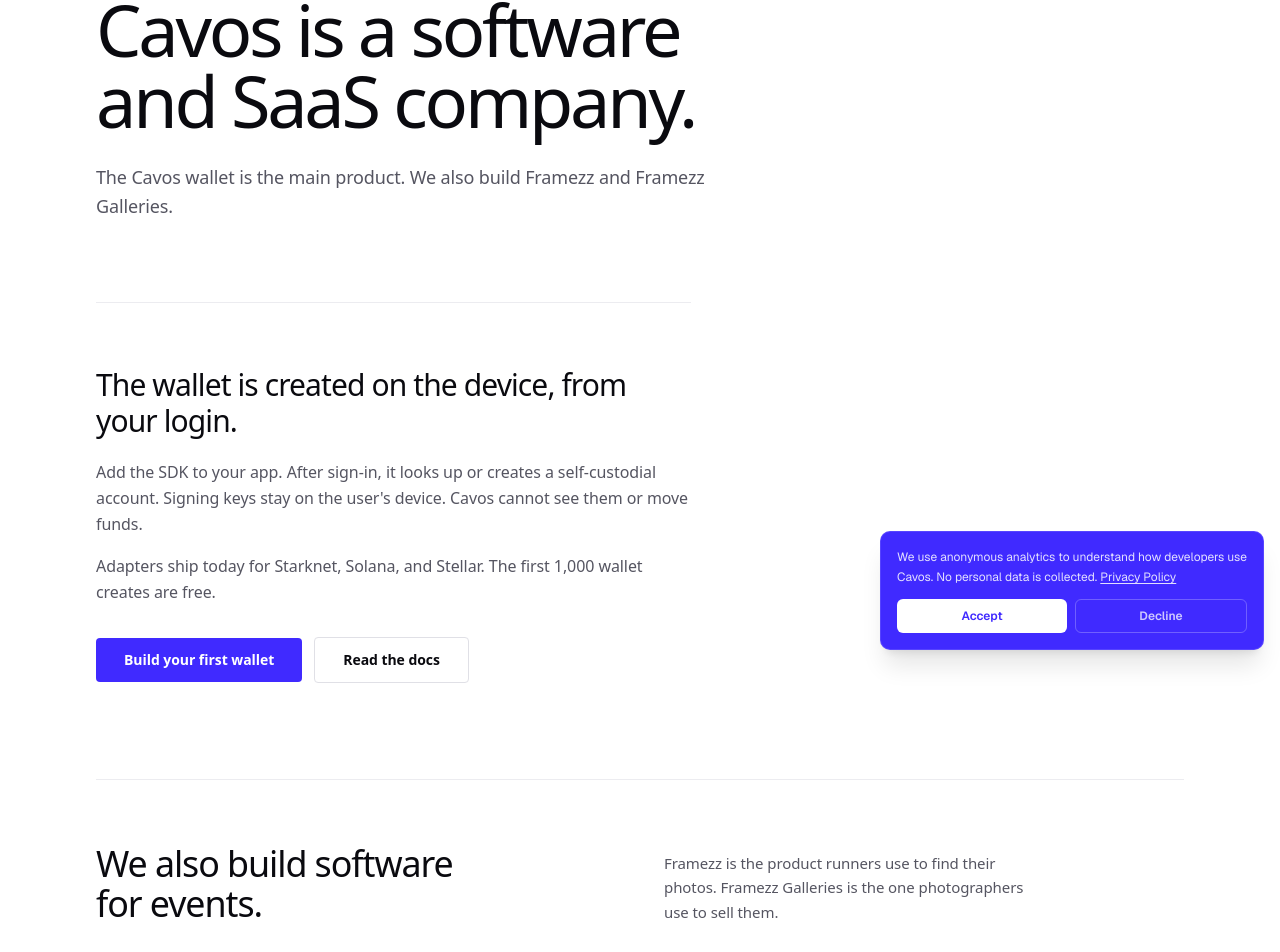
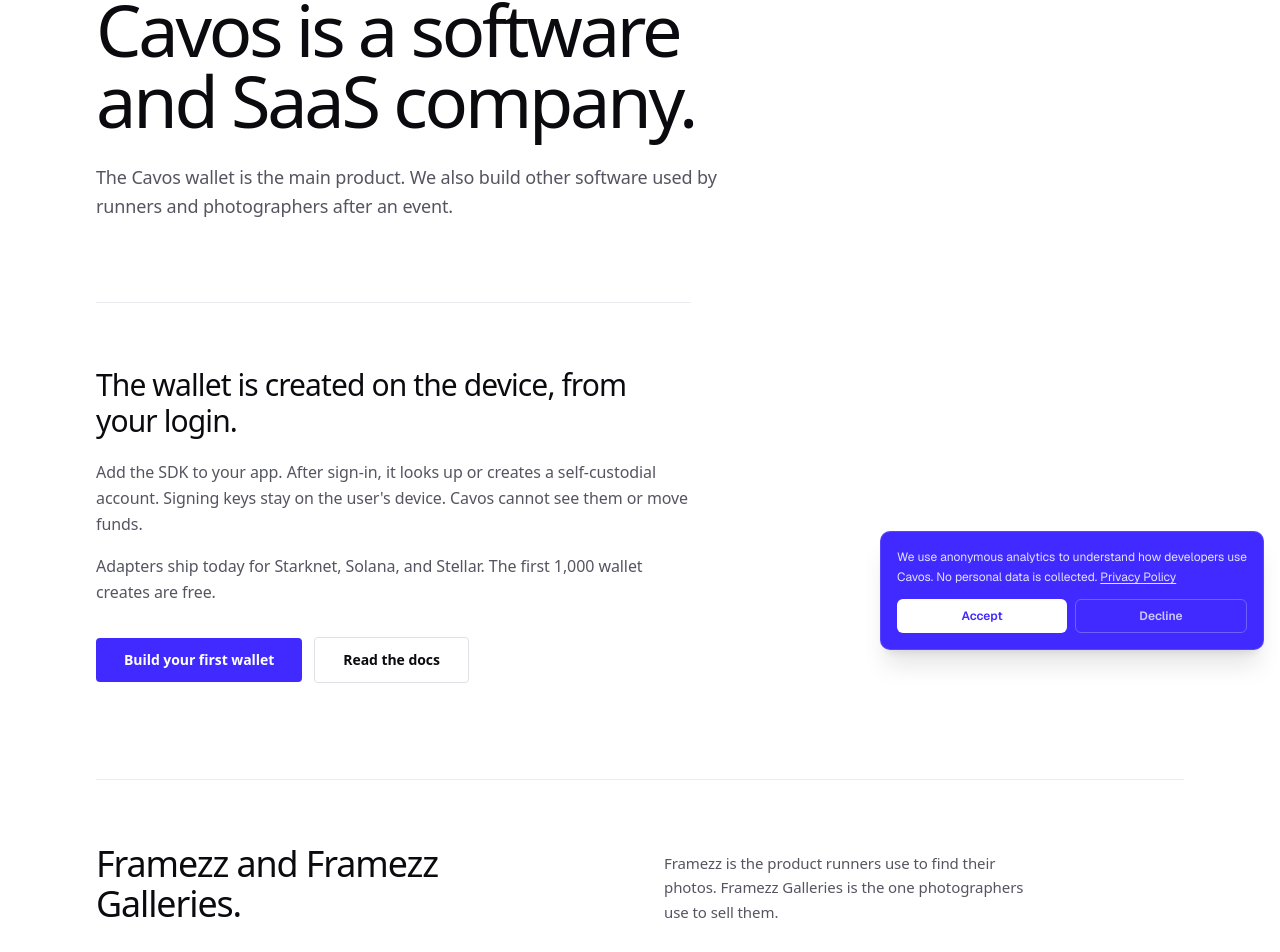
Before and after one commit to cavos-labs/cavos, a Next.js app in the folder cavos-web/: page /about in a window 1280 px wide. Shown: the part 134-1086 px from the top of the page. Built offline with nearby package versions, Linux system fonts and the light colour scheme; no server answers.

Commit message:
fix(about): lead other products into Framezz without factory wording
The first screen now says Cavos ships other software used after events,
then the next section names Framezz and Framezz Galleries.

Co-authored-by: adr!an <adrianvrj@users.noreply.github.com>

```diff
--- a/cavos-web/app/about/page.tsx
+++ b/cavos-web/app/about/page.tsx
@@ -41,8 +41,8 @@ export default function AboutPage() {
                         Cavos is a software and SaaS company.
                     </h1>
                     <p className="mt-7 max-w-[65ch] text-lg leading-relaxed text-muted">
-                        The Cavos wallet is the main product. We also build Framezz and
-                        Framezz Galleries.
+                        The Cavos wallet is the main product. We also build other software
+                        used by runners and photographers after an event.
                     </p>
                 </header>
 
@@ -79,7 +79,7 @@ export default function AboutPage() {
                 <section className="mt-20 border-t border-line pt-14 md:mt-24 md:pt-16">
                     <div className="grid gap-6 md:grid-cols-2 md:gap-12">
                         <h2 className="max-w-[18ch] text-[clamp(1.75rem,2.8vw,2.5rem)] font-medium leading-[1.12] tracking-[-0.03em] text-ink">
-                            We also build software for events.
+                            Framezz and Framezz Galleries.
                         </h2>
                         <p className="max-w-[44ch] self-end text-[15px] leading-relaxed text-muted">
                             Framezz is the product runners use to find their photos. Framezz
```
